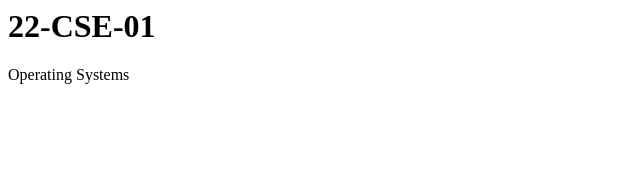
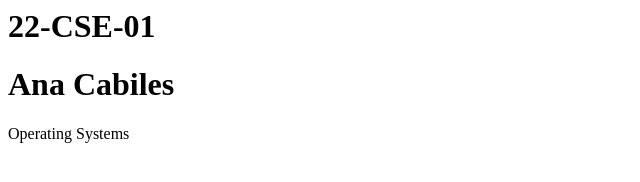
Before and after one commit to sorianojp/os, a plain HTML site: page index.html in a window 1280 px wide. Shown: the whole page, without its empty margins (0-640 px from the left). Drawn offline with Linux system fonts and the light colour scheme.

Commit message:
from Alenjan to Cabiles

```diff
--- a/index.html
+++ b/index.html
@@ -4,7 +4,7 @@
   </head>
   <body>
     <h1>22-CSE-01</h1>
-
+    <h1>Ana Cabiles</h1>
     <p>Operating Systems</p>
   </body>
 </html>
```
